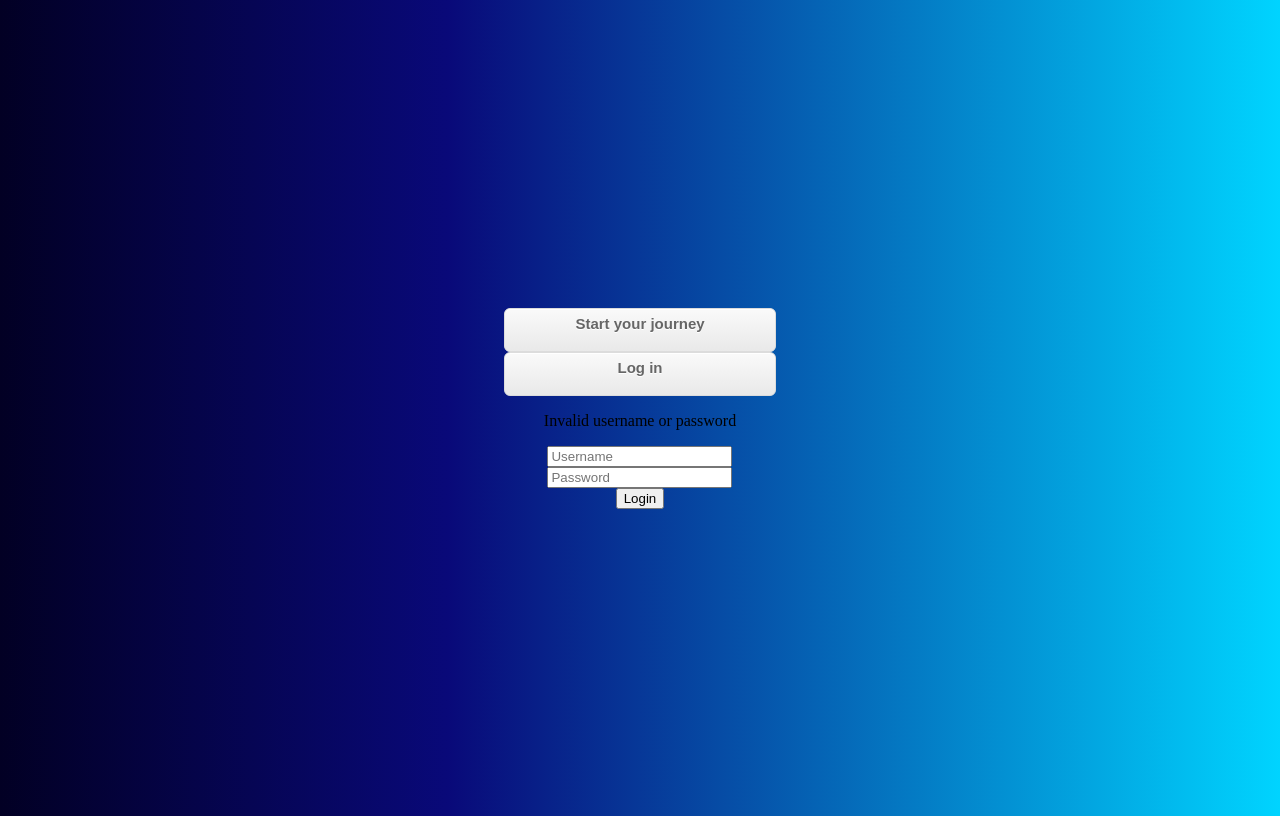
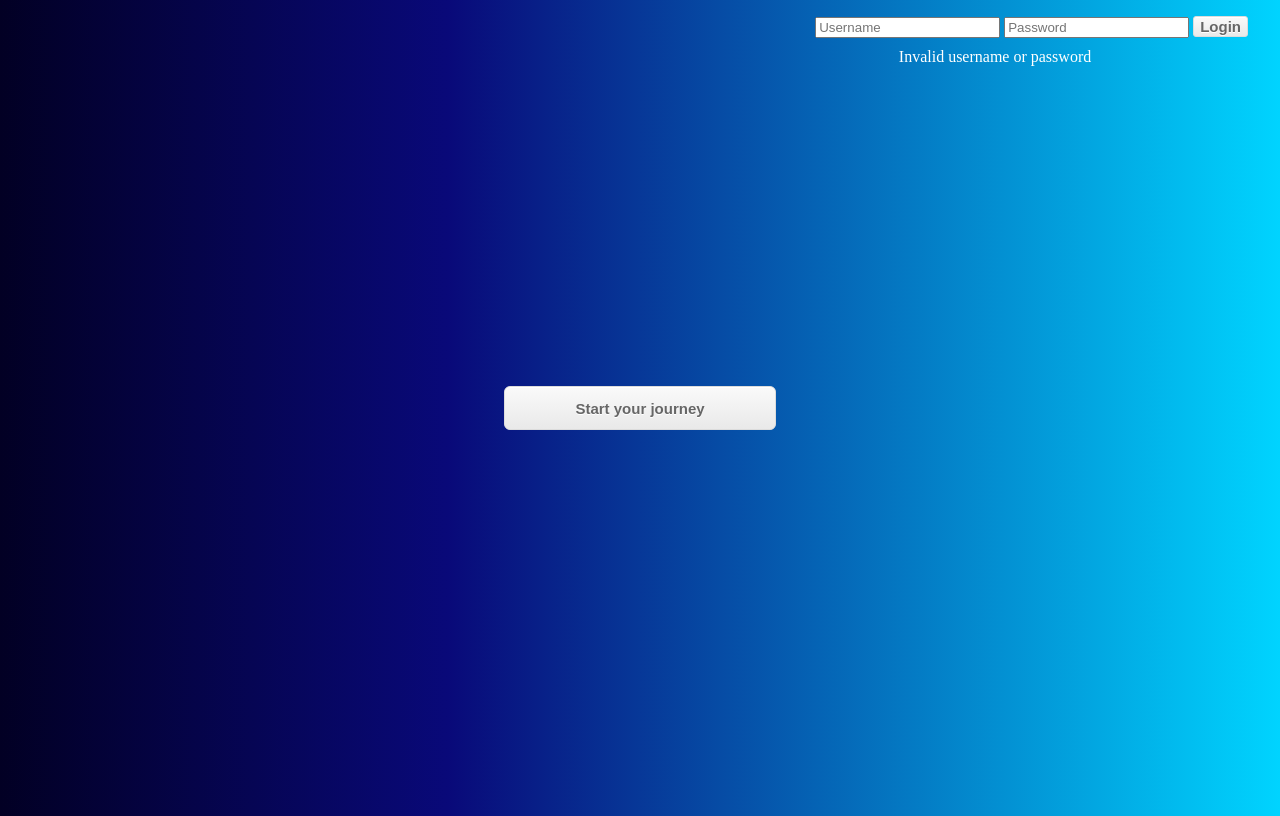
Before and after one commit to tdelromero/sleep-tracker, a plain HTML site: page index.html in a window 1280 px wide. Drawn offline with Linux system fonts and the light colour scheme.

Commit message:
update login right

```diff
--- a/assets/js/app.js
+++ b/assets/js/app.js
@@ -2,10 +2,9 @@
 
 const loginBtn = document.getElementById('btn-login');
 const submitBtn = document.getElementById('submit-login');
-const loginError = document.getElementById('login-error-msg-holder');
 const loginForm = document.getElementById('login-form')
 
-// Toggle to show or hide login form
+/* Toggle to show or hide login form
 loginBtn?.addEventListener("click", (e)=> {
     var loginWrapper = document.getElementById('login-wrapper');
     if (loginWrapper.style.display === 'none'){
@@ -16,13 +15,17 @@ loginBtn?.addEventListener("click", (e)=> {
 
     }
 })
+*/
 
 // WORKS
 // TODO:
     // Hash password
     // Connect to database to verify user and pass
+    // Show error msg if wrong login
 submitBtn.addEventListener('click', (e)=>
 {
+    const loginErrorMsg = document.getElementById('login-error-msg');
+
     const username = loginForm.username.value;
     const password = loginForm.password.value;
     console.log(username, password);
--- a/assets/styles/styles.css
+++ b/assets/styles/styles.css
@@ -1,3 +1,5 @@
+/* LANDING PAGE */
+
 body{
     height:100vh;
     background: rgb(2,0,36);
@@ -26,14 +28,34 @@ body{
 	padding:6px 60px;
 	text-decoration:none;
 	text-shadow:0px 1px 0px #ffffff;
+	display:flex;
+	align-items: center;
+	justify-content: center;
 }
-#btn-start:hover, #btn-login:hover {
+
+#btn-start:hover, #btn-login:hover, #submit-login:hover {
 	background:linear-gradient(to bottom, #e9e9e9 5%, #f9f9f9 100%);
 	background-color:#e9e9e9;
 }
-#btn-start:active, #btn-login:active {
+#btn-start:active, #btn-login:active, #submit-login:active {
 	position:relative;
 	top:1px;
+}
+
+#submit-login{
+	box-shadow:inset 0px 1px 0px 0px #ffffff;
+	background:linear-gradient(to bottom, #f9f9f9 5%, #e9e9e9 100%);
+	background-color:#f9f9f9;
+	border-radius:3px;
+	border:1px solid #dcdcdc;
+	display:inline-block;
+	cursor:pointer;
+	color:#666666;
+	font-family:Arial;
+	font-size:15px;
+	font-weight:bold;
+	text-decoration:none;
+	text-shadow:0px 1px 0px #ffffff;
 }
 
 #center-screen {
@@ -55,8 +77,14 @@ body{
 }
 
 #login-form{
-	display:flex;
-	flex-direction:column;
-	align-items:center;
-	justify-content:center;
+	position:absolute;
+	right: 2em;
+	top:1em;
 }
+
+#login-error-msg-holder{
+	position:absolute;
+	right: 11.8em;
+	margin-top:1.5em;
+	color:white;
+}
--- a/index.html
+++ b/index.html
@@ -8,21 +8,23 @@
     <title>Welcome to Sleep Tracker</title>
 </head>
 <body>
+    <div id="login-wrapper">
+
+        <form id="login-form">
+            <input type="text" name="username" id="username-field" placeholder="Username">
+            <input type="password" name="password" id="password-field" placeholder="Password">
+            <input type="submit" id="submit-login" value="Login">
+        </form>
+        <div id="login-error-msg-holder">
+            <p id="login-error-msg"> Invalid username or password </p>
+        </div>
+    </div>
         <div id="center-screen">
             <div id="login-start-wrapper">
                 <a href="#" id="btn-start"> Start your journey </a>
-                <a href="#" id="btn-login"> Log in </a>
+
             </div>
-            <div id="login-wrapper">
-                <div id="login-error-msg-holder">
-                    <p id="login-error-msg"> Invalid username or password </p>
-                </div>
-                <form id="login-form">
-                    <input type="text" name="username" id="username-field" placeholder="Username">
-                    <input type="password" name="password" id="password-field" placeholder="Password">
-                    <input type="submit" id="submit-login" value="Login">
-                </form>
-            </div>
+
         </div>
 <script async type="text/javascript" src="assets/js/app.js"></script>
 </body>
```
